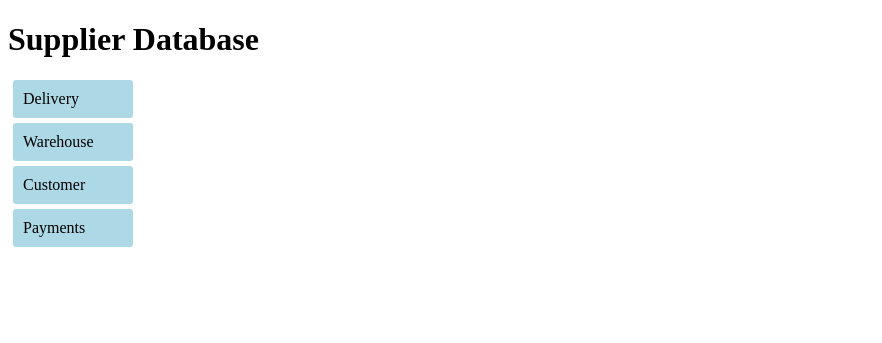
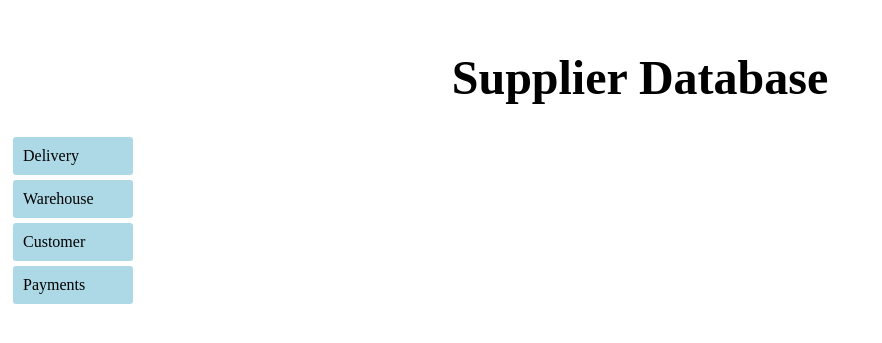
Before and after one commit to MAmouzouvi/FarmConnect_Pro, a PHP site: page / in a window 1280 px wide. Shown: the top 343 px of the page, without its empty margins (0-882 px from the left). Run offline with PHP 8.4, Linux system fonts and the light colour scheme.

Commit message:
update style.css

```diff
--- a/styles.css
+++ b/styles.css
@@ -4,6 +4,36 @@
     background: lightblue;
     margin: 5px;
     border-radius: 3px;
+}
+
+/* styles.css
+.page-menu {
+  display: inline-block;
+  padding: 10px;
+  background-color: #007bff;
+  color: #fff;
+  cursor: pointer;
+  margin: 10px;
+  border-radius: 5px;
+  font-size: 1.2em;
+  text-align: center;
+}
+
+.page-menu:hover {
+  background-color: #0062cc;
+}
+
+h1 {
+  text-align: center;
+  font-size: 3em;
+  margin-top: 50px;
+}
+
+*/
+h1 {
+  text-align: center;
+  font-size: 3em;
+  margin-top: 50px;
 }
 
 .page-menu:hover {
```
